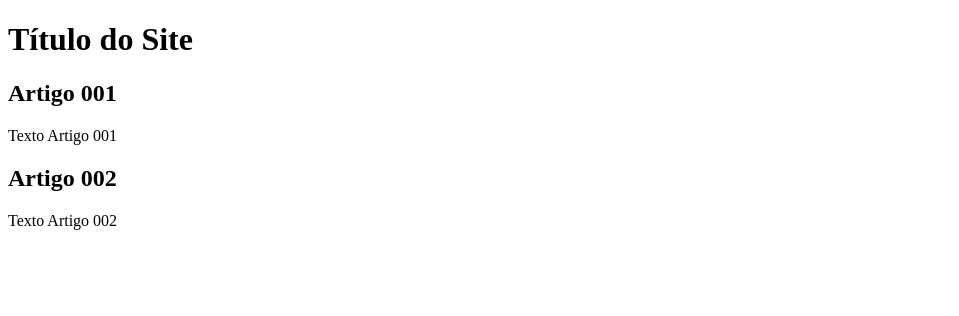
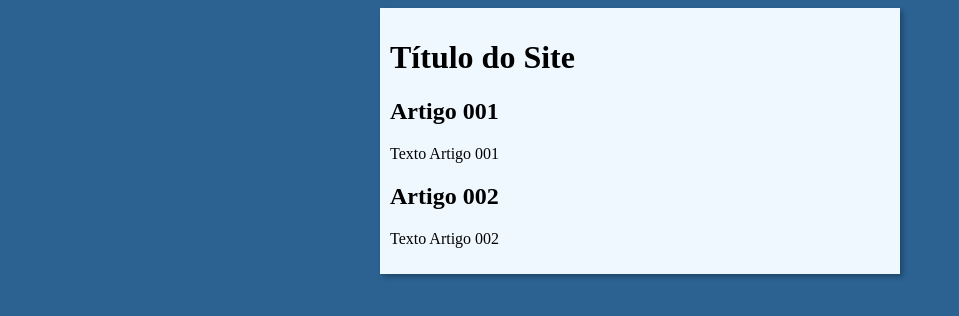
Before and after one commit to ThaisCaroline/projeto-site, a plain HTML site: page index.html in a window 1280 px wide. Shown: the whole page, without its empty margins (0-959 px from the left). Drawn offline with Linux system fonts and the light colour scheme.

Commit message:
Iniciei o desing

```diff
--- /dev/null
+++ b/estilos/style.css
@@ -0,0 +1,14 @@
+{
+    font-family:Arial, Helvetica, sans-serif;
+    font-size:16px;
+}
+body{
+    background-color: rgb(43, 98, 146);
+}
+main{
+    background-color: aliceblue;
+    width: 500px;
+    margin: auto;
+    padding: 10px;
+    box-shadow: 3px 3px 5px rgba(0, 0, 0, 0.274);
+}
--- a/index.html
+++ b/index.html
@@ -4,6 +4,7 @@
     <meta charset="UTF-8">
     <meta name="viewport" content="width=device-width, initial-scale=1.0">
     <title>Título do Site</title>
+    <link rel="stylesheet" href="estilos/style.css">
 </head>
 <body>
   <main>
```
